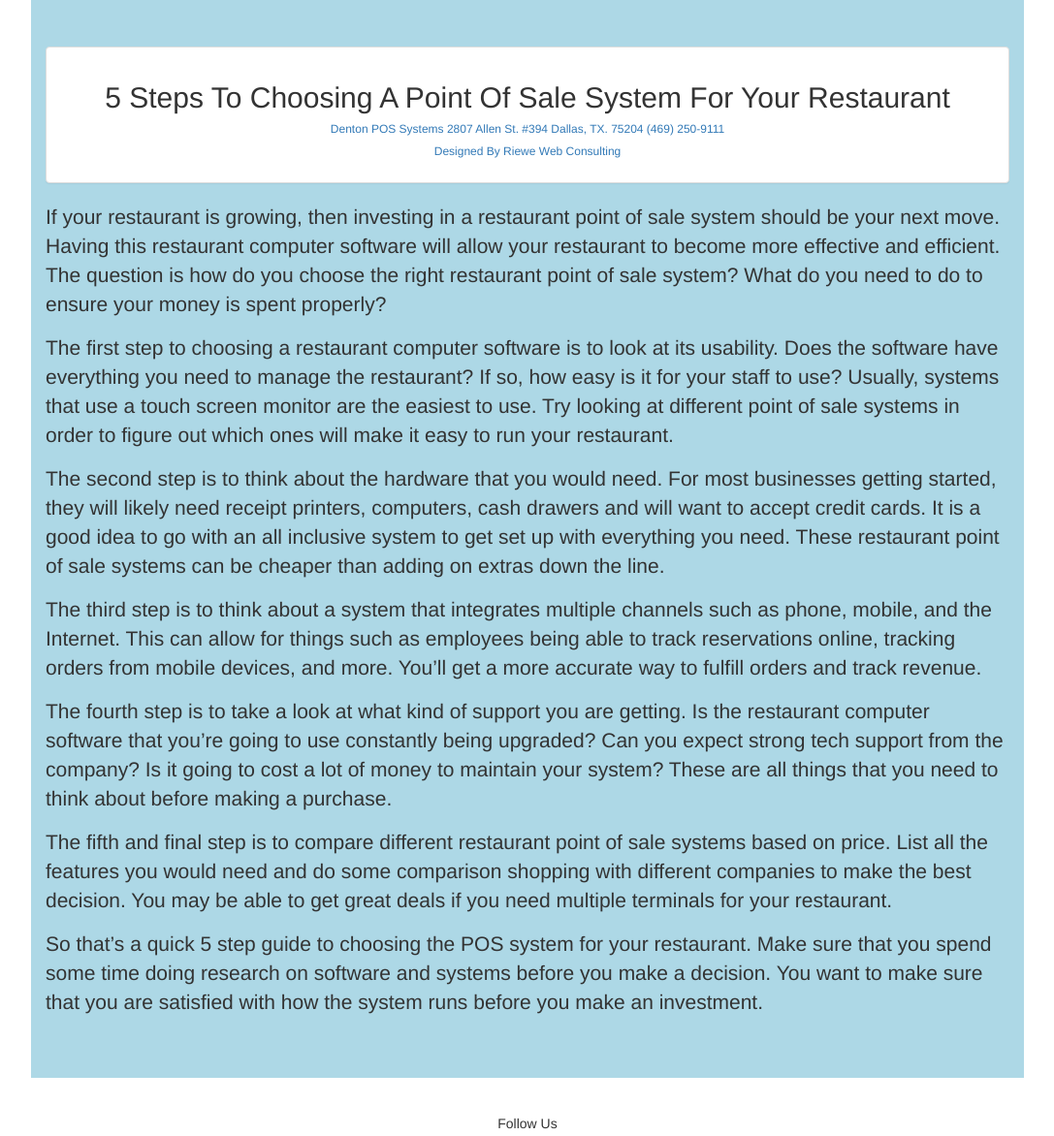
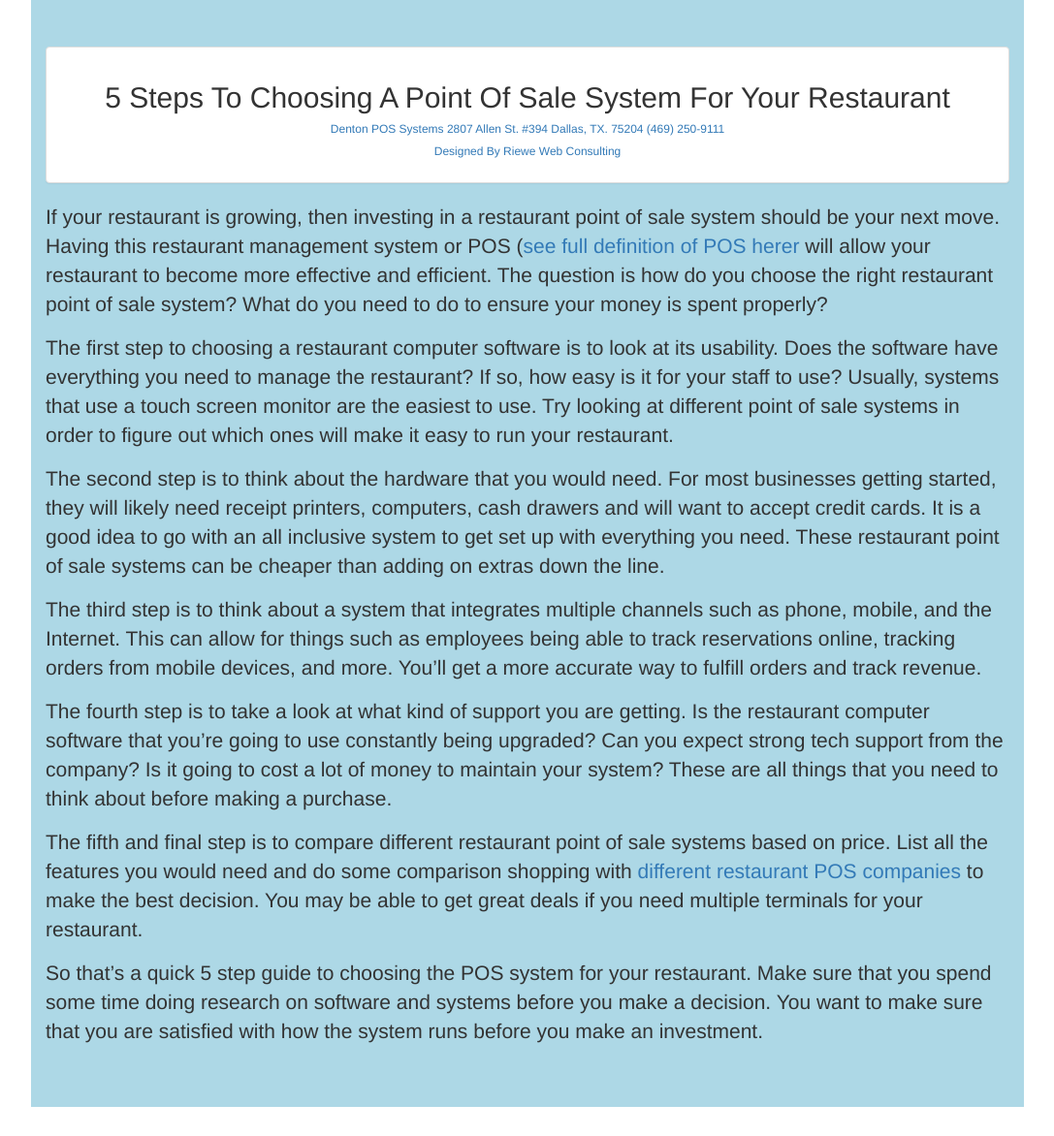
Before and after one commit to pointofsalesystems/pointofsalesystems, a plain HTML site: page index.html in a window 1280 px wide. Shown: the top 1172 px of the page at 97% size, without its empty margins (96-1183 px from the left). Drawn offline with nearby package versions, Linux system fonts and the light colour scheme.

Commit message:
Update index.html

```diff
--- a/index.html
+++ b/index.html
@@ -25,12 +25,12 @@
         <div class="panel-body"><h2 class="text-center">5 Steps To Choosing A Point Of Sale System For Your Restaurant</h2>
         <h6 class="text-center"><a href="https://www.dallaspossystems.com">Denton POS Systems</a> <a href="https://www.google.com/maps/place/2807+Allen+St+%23394,+Dallas,+TX+75204/@32.8006702,-96.803481,17z/data=!3m1!4b1!4m5!3m4!1s0x864e992dbd2caae1:0x34d708588a0ac7c!8m2!3d32.8006657!4d-96.8012923" target="_blank">2807 Allen St. #394  Dallas, TX. 75204</a> <a href="tel:4692509111">(469) 250-9111</a></h6>
         <h6 class="text-center"><a href="https://www.davidriewe.com">Designed By Riewe Web Consulting</a></h6></div> </div>
-        <p>If your restaurant is growing, then investing in a restaurant point of sale system should be your next move. Having this restaurant computer software will allow your restaurant to become more effective and efficient. The question is how do you choose the right restaurant point of sale system? What do you need to do to ensure your money is spent properly?</p>
+        <p>If your restaurant is growing, then investing in a restaurant point of sale system should be your next move. Having this restaurant management system or POS (<a href="https://www.posusa.com/what-is-pos/">see full definition of POS herer</a> will allow your restaurant to become more effective and efficient. The question is how do you choose the right restaurant point of sale system? What do you need to do to ensure your money is spent properly?</p>
         <p>The first step to choosing a restaurant computer software is to look at its usability. Does the software have everything you need to manage the restaurant? If so, how easy is it for your staff to use? Usually, systems that use a touch screen monitor are the easiest to use. Try looking at different point of sale systems in order to figure out which ones will make it easy to run your restaurant.</p>
         <p>The second step is to think about the hardware that you would need. For most businesses getting started, they will likely need receipt printers, computers, cash drawers and will want to accept credit cards. It is a good idea to go with an all inclusive system to get set up with everything you need. These restaurant point of sale systems can be cheaper than adding on extras down the line.</p>
         <p>The third step is to think about a system that integrates multiple channels such as phone, mobile, and the Internet. This can allow for things such as employees being able to track reservations online, tracking orders from mobile devices, and more. You’ll get a more accurate way to fulfill orders and track revenue.</p>
         <p>The fourth step is to take a look at what kind of support you are getting. Is the restaurant computer software that you’re going to use constantly being upgraded? Can you expect strong tech support from the company? Is it going to cost a lot of money to maintain your system? These are all things that you need to think about before making a purchase.</p>
-        <p>The fifth and final step is to compare different restaurant point of sale systems based on price. List all the features you would need and do some comparison shopping with different companies to make the best decision. You may be able to get great deals if you need multiple terminals for your restaurant.</p>
+        <p>The fifth and final step is to compare different restaurant point of sale systems based on price. List all the features you would need and do some comparison shopping with <a href="https://www.posusa.com/best-pos-systems-for-restaurants/">different restaurant POS companies</a> to make the best decision. You may be able to get great deals if you need multiple terminals for your restaurant.</p>
         <p>So that’s a quick 5 step guide to choosing the POS system for your restaurant. Make sure that you spend some time doing research on software and systems before you make a decision. You want to make sure that you are satisfied with how the system runs before you make an investment.</p>
 
     </div>
@@ -44,7 +44,7 @@
         <a href="https://www.youtube.com/c/Dallaspossystemspros%EF%BB%BF" target="_blank"><i class="fa fa-youtube-square" style="font-size:48px"></i></a>
     </footer>
 
-    <h6 class="text-center"><a href="http://www.dentonpossystems.com">Denton POS Systems</a><br><a href="https://www.google.com/maps/place/2807+Allen+St+%23394,+Dallas,+TX+75204/@32.8006702,-96.803481,17z/data=!3m1!4b1!4m5!3m4!1s0x864e992dbd2caae1:0x34d708588a0ac7c!8m2!3d32.8006657!4d-96.8012923" target="_blank">2807 Allen St. #394</a><br>Dallas, TX. 75204<br> <a href="tel:4692509111">(469) 250-9111</a></h6>
+    <h6 class="text-center"><a href="https://www.dallaspossystems.com/">Dallas POS Systems</a><br><a href="https://www.google.com/maps/place/2807+Allen+St+%23394,+Dallas,+TX+75204/@32.8006702,-96.803481,17z/data=!3m1!4b1!4m5!3m4!1s0x864e992dbd2caae1:0x34d708588a0ac7c!8m2!3d32.8006657!4d-96.8012923" target="_blank">2807 Allen St. #394</a><br>Dallas, TX. 75204<br> <a href="tel:4692509111">(469) 250-9111</a></h6>
 
 <script>
   (function(i,s,o,g,r,a,m){i['GoogleAnalyticsObject']=r;i[r]=i[r]||function(){
```
